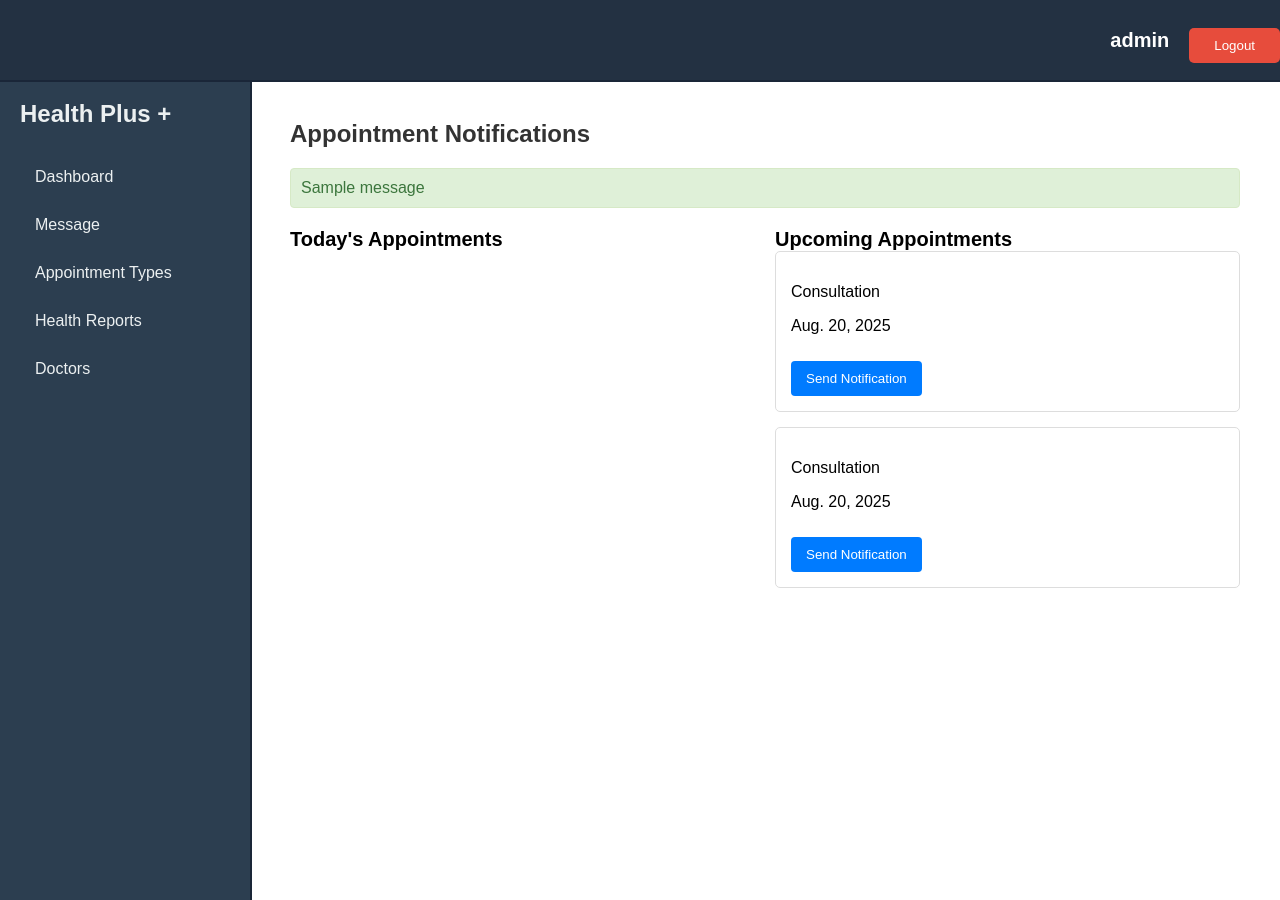
After one commit to Muigai-Kiongo/AppointmentBooking, a Django app: page /staff/notifications/ in a window 1280 px wide. The commit adds this page. Run offline with Django 5.2, Linux system fonts and the light colour scheme; a user stored in the database is signed in; data comes from the database, SQL or seed files in the repository; tables that the repository leaves empty hold one stand-in row (values such as "Sample post"); one stand-in notice (Sample message) is shown.

Commit message:
notification setting

```diff
--- a/booking/forms.py
+++ b/booking/forms.py
@@ -105,6 +105,7 @@ class NotificationForm(forms.ModelForm):
         model = Notification
         fields = ['message']
 
+
 class PaymentForm(forms.ModelForm):
     class Meta:
         model = Payment
--- a/staff/templates/components/staff_aside.html
+++ b/staff/templates/components/staff_aside.html
@@ -1,10 +1,13 @@
 <aside class="sidebar">
     <h2 class='title'><a href='/' class="sidebar-title">
-        Health Plus +</a></h2>
+            Health Plus +</a></h2>
 
     <ul class="sidebar-menu">
         <li class="sidebar-item">
             <a href='/staff/' class="sidebar-link">Dashboard</a>
+        </li>
+        <li class="sidebar-item">
+            <a href='/staff/notifications/' class="sidebar-link">Message</a>
         </li>
         <li class="sidebar-item">
             <a href='/staff/appointment-types/' class="sidebar-link">Appointment Types</a>
@@ -16,77 +19,118 @@
             <a href='/staff/doctors/' class="sidebar-link">Doctors</a>
         </li>
 
+
     </ul>
 </aside>
 <style>
     .sidebar {
-        background-color: #2c3e50; /* Darker background for the sidebar */
-        color: #ecf0f1; /* Light text color */
-        padding: 20px; /* Padding around the sidebar */
-        height: 100%; /* Full height */
+        background-color: #2c3e50;
+        /* Darker background for the sidebar */
+        color: #ecf0f1;
+        /* Light text color */
+        padding: 20px;
+        /* Padding around the sidebar */
+        height: 100%;
+        /* Full height */
         display: flex;
-        flex-direction: column; /* Stack items vertically */
+        flex-direction: column;
+        /* Stack items vertically */
     }
 
     .sidebar-title {
-        font-size: 24px; /* Larger font size for the title */
-        font-weight: bold; /* Bold title */
-        color: #ecf0f1; /* Light color for the title */
-        text-decoration: none; /* Remove underline */
-        margin-bottom: 20px; /* Space below the title */
-        text-align: center; /* Center the title */
+        font-size: 24px;
+        /* Larger font size for the title */
+        font-weight: bold;
+        /* Bold title */
+        color: #ecf0f1;
+        /* Light color for the title */
+        text-decoration: none;
+        /* Remove underline */
+        margin-bottom: 20px;
+        /* Space below the title */
+        text-align: center;
+        /* Center the title */
     }
 
     .sidebar-menu {
-        list-style: none; /* Remove default list styling */
-        padding: 0; /* Remove padding */
-        margin: 0; /* Remove margin */
+        list-style: none;
+        /* Remove default list styling */
+        padding: 0;
+        /* Remove padding */
+        margin: 0;
+        /* Remove margin */
     }
 
     .sidebar-item {
-        margin: 10px 0; /* Space between items */
+        margin: 10px 0;
+        /* Space between items */
     }
 
     .sidebar-link {
-        color: #ecf0f1; /* Light color for links */
-        text-decoration: none; /* Remove underline */
-        padding: 10px 15px; /* Padding for links */
-        display: block; /* Make the link fill the item */
-        border-radius: 5px; /* Rounded corners */
-        transition: background-color 0.3s; /* Smooth background transition */
+        color: #ecf0f1;
+        /* Light color for links */
+        text-decoration: none;
+        /* Remove underline */
+        padding: 10px 15px;
+        /* Padding for links */
+        display: block;
+        /* Make the link fill the item */
+        border-radius: 5px;
+        /* Rounded corners */
+        transition: background-color 0.3s;
+        /* Smooth background transition */
     }
 
     .sidebar-link:hover {
-        background-color: #34495e; /* Darker background on hover */
+        background-color: #34495e;
+        /* Darker background on hover */
     }
 
     .username {
-        margin-top: 20px; /* Space above username */
-        font-size: 18px; /* Font size for username */
-        text-align: center; /* Center the username */
+        margin-top: 20px;
+        /* Space above username */
+        font-size: 18px;
+        /* Font size for username */
+        text-align: center;
+        /* Center the username */
     }
 
     .logout-button {
-        background-color: #e74c3c; /* Red color for logout button */
-        color: white; /* White text */
-        border: none; /* No border */
-        padding: 10px 15px; /* Padding for button */
-        border-radius: 5px; /* Rounded corners */
-        cursor: pointer; /* Pointer cursor */
-        width: 100%; /* Full width */
-        margin-top: 10px; /* Space above button */
-        transition: background-color 0.3s; /* Smooth background transition */
+        background-color: #e74c3c;
+        /* Red color for logout button */
+        color: white;
+        /* White text */
+        border: none;
+        /* No border */
+        padding: 10px 15px;
+        /* Padding for button */
+        border-radius: 5px;
+        /* Rounded corners */
+        cursor: pointer;
+        /* Pointer cursor */
+        width: 100%;
+        /* Full width */
+        margin-top: 10px;
+        /* Space above button */
+        transition: background-color 0.3s;
+        /* Smooth background transition */
     }
 
     .logout-button:hover {
-        background-color: #c0392b; /* Darker red on hover */
+        background-color: #c0392b;
+        /* Darker red on hover */
     }
 
     .login {
-        color: #ecf0f1; /* Light color for login link */
-        text-decoration: none; /* Remove underline */
-        text-align: center; /* Center the login link */
-        margin-top: 20px; /* Space above login link */
-        display: block; /* Make it a block element */
+        color: #ecf0f1;
+        /* Light color for login link */
+        text-decoration: none;
+        /* Remove underline */
+        text-align: center;
+        /* Center the login link */
+        margin-top: 20px;
+        /* Space above login link */
+        display: block;
+        /* Make it a block element */
     }
 </style>
--- /dev/null
+++ b/staff/templates/notifications/notification_dashboard.html
@@ -0,0 +1,182 @@
+{% extends 'staff.html' %}
+
+{% block content %}
+<div class="notification-dashboard">
+    <h2>Appointment Notifications</h2>
+
+    {% if messages %}
+    <div class="messages">
+        {% for message in messages %}
+        <div class="alert alert-{{ message.tags }}">{{ message }}</div>
+        {% endfor %}
+    </div>
+    {% endif %}
+
+    <div class="appointment-groups">
+        <div class="group">
+            <h3>Today's Appointments</h3>
+            {% for appointment in grouped_appointments.today %}
+            <div class="appointment-card">
+                <p>{{ appointment.user.get_full_name }}</p>
+                <p>{{ appointment.appointment_type }}</p>
+                <p>{{ appointment.appointment_date }}</p>
+                <button class="btn btn-primary notify-btn" data-appointment-id="{{ appointment.id }}">
+                    Send Notification
+                </button>
+            </div>
+            {% endfor %}
+        </div>
+
+        <div class="group">
+            <h3>Upcoming Appointments</h3>
+            {% for appointment in grouped_appointments.upcoming %}
+            <div class="appointment-card">
+                <p>{{ appointment.user.get_full_name }}</p>
+                <p>{{ appointment.appointment_type }}</p>
+                <p>{{ appointment.appointment_date }}</p>
+                <button class="btn btn-primary notify-btn" data-appointment-id="{{ appointment.id }}">
+                    Send Notification
+                </button>
+            </div>
+            {% endfor %}
+        </div>
+    </div>
+</div>
+
+<!-- Notification Modal -->
+<div id="notification-modal" class="modal">
+    <div class="modal-content">
+        <span class="close">&times;</span>
+        <h3>Send Notification</h3>
+        <form id="notification-form" method="post" action="{% url 'send_notification' %}">
+            {% csrf_token %}
+            <input type="hidden" name="appointment_id" id="appointment-id">
+            <div class="form-group">
+                <label for="message">Message</label>
+                <textarea name="message" class="form-control" id="message" rows="4" required></textarea>
+            </div>
+            <button type="submit" class="btn btn-primary">Send Notification</button>
+        </form>
+    </div>
+</div>
+
+<style>
+    .notification-dashboard {
+        max-width: 1200px;
+        margin: 0 auto;
+        padding: 20px;
+    }
+
+    .appointment-groups {
+        display: flex;
+        gap: 20px;
+    }
+
+    .group {
+        flex: 1;
+    }
+
+    .appointment-card {
+        border: 1px solid #ddd;
+        padding: 15px;
+        margin-bottom: 15px;
+        border-radius: 5px;
+    }
+
+    .btn {
+        padding: 10px 15px;
+        background-color: #007bff;
+        color: white;
+        border: none;
+        border-radius: 4px;
+        cursor: pointer;
+        margin-top: 10px;
+    }
+
+    .btn:hover {
+        background-color: #0069d9;
+    }
+
+    .alert {
+        padding: 10px;
+        margin-bottom: 20px;
+        border: 1px solid transparent;
+        border-radius: 4px;
+    }
+
+    .alert-success {
+        color: #3c763d;
+        background-color: #dff0d8;
+        border-color: #d6e9c6;
+    }
+
+    .alert-error {
+        color: #a94442;
+        background-color: #f2dede;
+        border-color: #ebccd1;
+    }
+
+    .modal {
+        display: none;
+        position: fixed;
+        z-index: 1;
+        left: 0;
+        top: 0;
+        width: 100%;
+        height: 100%;
+        background-color: rgba(0, 0, 0, 0.4);
+    }
+
+    .modal-content {
+        background-color: #fefefe;
+        margin: 15% auto;
+        padding: 20px;
+        border: 1px solid #888;
+        width: 60%;
+    }
+
+    .close {
+        color: #aaa;
+        float: right;
+        font-size: 28px;
+        font-weight: bold;
+        cursor: pointer;
+    }
+
+    .close:hover {
+        color: black;
+    }
+
+    .form-control {
+        width: 100%;
+        padding: 8px;
+        margin-bottom: 15px;
+    }
+</style>
+
+<script>
+    document.addEventListener('DOMContentLoaded', function () {
+        const modal = document.getElementById('notification-modal');
+        const closeBtn = document.querySelector('.close');
+        const notifyBtns = document.querySelectorAll('.notify-btn');
+
+        notifyBtns.forEach(btn => {
+            btn.addEventListener('click', function () {
+                const appointmentId = this.getAttribute('data-appointment-id');
+                document.getElementById('appointment-id').value = appointmentId;
+                modal.style.display = 'block';
+            });
+        });
+
+        closeBtn.addEventListener('click', function () {
+            modal.style.display = 'none';
+        });
+
+        window.addEventListener('click', function (event) {
+            if (event.target == modal) {
+                modal.style.display = 'none';
+            }
+        });
+    });
+</script>
+{% endblock %}
--- a/staff/urls.py
+++ b/staff/urls.py
@@ -2,15 +2,18 @@ from django.urls import path
 from . import views
 
 urlpatterns = [
-    path('', views.staff_view, name = 'staff_home'),
+    path('', views.staff_view, name='staff_home'),
     path('appointment-types/', views.appointment_type_list, name='appointment_type_list'),
     path('appointment-types/create/', views.appointment_type_create, name='appointment_type_create'),
     path('appointment-types/edit/<int:pk>/', views.appointment_type_edit, name='appointment_type_edit'),
     path('appointment/<int:id>/', views.appointment_detail, name='appointment_detail'),
-    path('doctors/',views.doctor_list, name='doctor_list'),
+    path('doctors/', views.doctor_list, name='doctor_list'),
     path('doctors/create/', views.doctor_create, name='doctor_create'),
     path('doctors/edit/<int:pk>/', views.doctor_edit, name='doctor_edit'),
-    path('staff_reports/', views.reports_view, name = 'reports-view'),
+    path('staff_reports/', views.reports_view, name='reports-view'),
     path('staff_reports/download/<str:report_type>/', views.download_report, name='download_report'),
 
+    # Notification URLs
+    path('notifications/', views.staff_notification_dashboard, name='notification_dashboard'),
+    path('notifications/send/', views.send_notification, name='send_notification'),
 ]
--- a/staff/views.py
+++ b/staff/views.py
@@ -1,27 +1,31 @@
 from django.shortcuts import render, redirect, get_object_or_404
-from booking.models import Appointment, AppointmentType, Doctor
-from booking.forms import AppointmentTypeForm,DoctorForm, ReportForm
+from booking.models import Appointment, AppointmentType, Doctor, Notification
+from booking.forms import AppointmentTypeForm, DoctorForm, ReportForm, NotificationForm
 from django.contrib.auth.models import User
 from datetime import timedelta
 from django.utils import timezone
 from django.contrib.admin.views.decorators import staff_member_required
 from django.template.loader import render_to_string
 from weasyprint import HTML
-from django.http import HttpResponse
+from django.http import HttpResponse, JsonResponse
+from django.contrib.auth.decorators import login_required, user_passes_test
+from django.contrib import messages
+from django.db.models import Q
+from django.views.decorators.http import require_POST
+import logging
+
+# Set up logging
+logger = logging.getLogger(__name__)
 
 @staff_member_required
 def staff_view(request):
     current_date = timezone.now().date()
     current_time = timezone.now().time()
 
-    # Get all appointments
     bookings = Appointment.objects.all()
-
-    # Calculate past and future dates
     past_date = current_date - timedelta(days=1)
     tomorrow_date = current_date + timedelta(days=1)
 
-    # Filter bookings for today, tomorrow, and other dates
     today_bookings = bookings.filter(appointment_date=current_date).order_by('appointment_time')
     tomorrow_bookings = bookings.filter(appointment_date=tomorrow_date).order_by('appointment_time')
     other_bookings = bookings.exclude(appointment_date__in=[past_date, current_date, tomorrow_date]).order_by('appointment_date', 'appointment_time')
@@ -61,33 +65,22 @@ def appointment_type_edit(request, pk):
     return render(request, 'appointments/create_appointment_type.html', {'form': form})
 
 def appointment_detail(request, id):
-    # Fetch the appointment using the primary key (id)
     appointment = get_object_or_404(Appointment, id=id)
-
-    # Prepare the context to pass to the template
-    context = {
-        'appointment': appointment,
-    }
-
-    # Render the appointment detail template
+    context = {'appointment': appointment}
     return render(request, 'appointments/appointment_detail.html', context)
-
 
 def doctor_list(request):
     doctors = Doctor.objects.all()
     return render(request, 'doctors/doctors.html', {'doctors': doctors})
 
-
 def doctor_create(request):
     if request.method == 'POST':
         form = DoctorForm(request.POST)
         if form.is_valid():
-            # Create the Doctor instance
-            doctor = form.save()  # Save the doctor instance with the selected user
-            return redirect('doctor_list')  # Redirect to a success page
+            doctor = form.save()
+            return redirect('doctor_list')
     else:
         form = DoctorForm()
-
     return render(request, 'doctors/doctors_edit.html', {'form': form})
 
 def doctor_edit(request, pk):
@@ -101,8 +94,6 @@ def doctor_edit(request, pk):
         form = DoctorForm(instance=doctor)
     return render(request, 'doctors/doctors_edit.html', {'form': form})
 
-
-
 def reports_view(request):
     report_html = None
     report_type = None
@@ -111,7 +102,7 @@ def reports_view(request):
         form = ReportForm(request.POST)
         if form.is_valid():
             report_type = form.cleaned_data['report_type']
-            appointments = get_appointments(report_type)  # Helper function to get bookings
+            appointments = get_appointments(report_type)
             report_html = render_to_string(f'reports/{report_type}_report.html', {'appointments': appointments})
     else:
         form = ReportForm()
@@ -126,13 +117,13 @@ def get_appointments(report_type):
     now = timezone.now()
     if report_type == 'weekly':
         week_start = now - timezone.timedelta(days=7)
-        return Appointment.objects.filter(appointment_date__gte=week_start.date())  # Use appointment_date
+        return Appointment.objects.filter(appointment_date__gte=week_start.date())
     elif report_type == 'monthly':
         month_start = now.replace(day=1)
-        return Appointment.objects.filter(appointment_date__gte=month_start.date())  # Use appointment_date
+        return Appointment.objects.filter(appointment_date__gte=month_start.date())
     elif report_type == 'yearly':
         year_start = now.replace(month=1, day=1)
-        return Appointment.objects.filter(appointment_date__gte=year_start.date())  # Use appointment_date
+        return Appointment.objects.filter(appointment_date__gte=year_start.date())
     return Appointment.objects.none()
 
 def generate_pdf_response(html_string, filename):
@@ -146,3 +137,60 @@ def download_report(request, report_type):
     appointments = get_appointments(report_type)
     html_string = render_to_string(f'reports/{report_type}_report.html', {'appointments': appointments})
     return generate_pdf_response(html_string, f'{report_type}_report.pdf')
+
+
+
+@login_required
+@user_passes_test(lambda u: u.is_staff or hasattr(u, 'doctor'))
+def staff_notification_dashboard(request):
+    appointment_types = AppointmentType.objects.all()
+    appointments = Appointment.objects.all()
+    if hasattr(request.user, 'doctor'):
+        appointments = appointments.filter(doctor=request.user.doctor)
+
+    grouped_appointments = {
+        'today': appointments.filter(appointment_date=timezone.now().date()),
+        'upcoming': appointments.filter(appointment_date__gt=timezone.now().date()),
+        'completed': appointments.filter(status='completed'),
+        'canceled': appointments.filter(status='canceled'),
+    }
+
+    form = NotificationForm(request.POST or None)
+
+    return render(request, 'notifications/notification_dashboard.html', {
+        'appointment_types': appointment_types,
+        'grouped_appointments': grouped_appointments,
+        'common_messages': {
+            'reminder': "Friendly reminder about your upcoming appointment",
+            'reschedule': "We need to reschedule your appointment",
+            'cancellation': "Your appointment has been canceled",
+            'followup': "Follow-up instructions after your appointment",
+        },
+        'form': form
+    })
+
+
+
+@login_required
+@user_passes_test(lambda u: u.is_staff or hasattr(u, 'doctor'))
+@require_POST
+def send_notification(request):
+    form = NotificationForm(request.POST)
+    appointment_id = request.POST.get('appointment_id')
+
+    if form.is_valid() and appointment_id:
+        try:
+            appointment = get_object_or_404(Appointment, id=appointment_id)
+            notification = form.save(commit=False)
+            notification.user = appointment.user
+            notification.sender = request.user
+            notification.notification_type = 'appointment'
+            notification.related_appointment = appointment
+            notification.save()
+
+            messages.success(request, "Notification sent successfully!")
+        except Exception as e:
+            logger.error(f"Error sending notification: {str(e)}")
+            messages.error(request, f"Failed to send notification: {str(e)}")
+
+    return redirect('notification_dashboard')
```
Also changed, not shown: booking/models.py (+19 -1 lines), booking/templates/notifications/notifications.html (+59 -14 lines), booking/views.py (+29 -7 lines), booking/migrations/0004_alter_notification_options_remove_notification_user_and_more.py (added), db.sqlite3.
